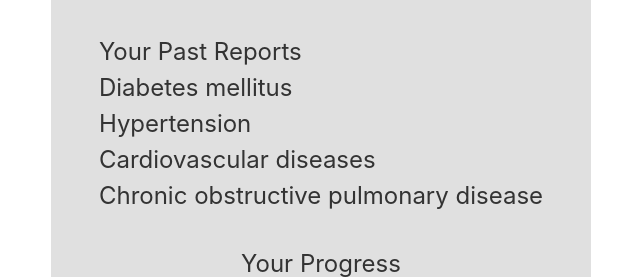
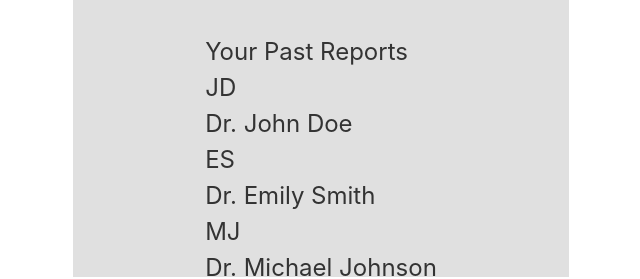
Before and after one commit to halomanlodestar/hackoverse, a React (Vite) app: page /dashboard in a window 1280 px wide. Shown: the part 523-802 px from the top of the page, without its empty margins (319-959 px from the left). Built offline with nearby package versions, Linux system fonts and the light colour scheme.

Commit message:
Added Charts

```diff
--- a/package.json
+++ b/package.json
@@ -28,6 +28,7 @@
     "eslint-plugin-react-hooks": "^4.6.0",
     "eslint-plugin-react-refresh": "^0.4.6",
     "postcss": "^8.4.38",
+    "prettier": "^3.2.5",
     "tailwindcss": "^3.4.3",
     "typescript": "^5.2.2",
     "vite": "^5.2.0"
--- a/src/components/Chart.tsx
+++ b/src/components/Chart.tsx
@@ -41,7 +41,7 @@ const Chart = ({data}: CardProps) => {
               {/*<div className={"h-2 w-2 rounded-full bg-red-600"} />*/}
               <div key={index}
                    className={"relative bg-red-600 w-1 h-full rounded-t-xl flex justify-center space-x-2"}>
-                <span className={"absolute -top-10"}>{value * loadProgress}</span>
+                <span className={"absolute -top-10"}>{value + 200 * loadProgress}</span>
               </div>
               </div>
             </div>
--- a/src/data.ts
+++ b/src/data.ts
@@ -25,3 +25,42 @@ export const chronicDiseases: { name: string }[] = [
   { name: "Migraine headaches" },
   { name: "Chronic pain disorders" }
 ];
+
+export const placeholderData = [
+  {
+    doctor: {
+      name: 'Dr. John Doe',
+      image: '',
+    },
+    disease: chronicDiseases[0].name,
+    lastAppointment: new Date('2024-04-10'),
+    nextAppointment: new Date('2024-05-10'),
+  },
+  {
+    doctor: {
+      name: 'Dr. Emily Smith',
+      image: '',
+    },
+    disease: chronicDiseases[1].name,
+    lastAppointment: new Date('2024-04-15'),
+    nextAppointment: new Date('2024-05-15'),
+  },
+  {
+    doctor: {
+      name: 'Dr. Michael Johnson',
+      image: '',
+    },
+    disease: chronicDiseases[2].name,
+    lastAppointment: new Date('2024-04-05'),
+    nextAppointment: new Date('2024-05-05'),
+  },
+  {
+    doctor: {
+      name: 'Dr. Sarah Lee',
+      image: '',
+    },
+    disease: chronicDiseases[3].name,
+    lastAppointment: new Date('2024-04-20'),
+    nextAppointment: new Date('2024-05-20'),
+  }
+];
--- a/src/routes/dashboard.tsx
+++ b/src/routes/dashboard.tsx
@@ -1,30 +1,40 @@
-import {chronicDiseases} from "../data.ts";
+import { chronicDiseases, placeholderData } from "../data.ts";
 import Chart from "../components/Chart.tsx";
 
 const Dashboard = () => {
-
   // Name
   // Image
   // Personal Details
   // Past Report
   // Progress
-   // medicine course
-   //
+  // medicine course
+  //
 
-  const profileImage = "https://thumbs.dreamstime.com/b/profile-picture-caucasian-male-employee-posing-office-happy-young-worker-look-camera-workplace-headshot-portrait-smiling-190186649.jpg"
+  const profileImage =
+    "https://thumbs.dreamstime.com/b/profile-picture-caucasian-male-employee-posing-office-happy-young-worker-look-camera-workplace-headshot-portrait-smiling-190186649.jpg";
 
   return (
     <main className={"h-full"}>
-      <section className={"h-fit bg-neutral-300 p-4 rounded-2xl w-4/5 flex items-center space-x-4"}>
-        <img src={profileImage} alt={"Profile picture"} className={"w-32 h-32 object-cover rounded-full"}/>
+      <section
+        className={
+          "h-fit bg-neutral-300 p-4 rounded-2xl w-4/5 flex items-center space-x-4"
+        }
+      >
+        <img
+          src={profileImage}
+          alt={"Profile picture"}
+          className={"w-32 h-32 object-cover rounded-full"}
+        />
         <h2 className={"text-3xl"}>
           Hello <span className={"font-medium"}>Kunal Rana</span>
         </h2>
       </section>
 
-      <section className={"h-fit bg-neutral-300 p-4 rounded-2xl w-4/5 flex flex-col"}>
+      <section
+        className={"h-fit bg-neutral-300 p-4 rounded-2xl w-4/5 flex flex-col"}
+      >
         <h3>Your Personal Details</h3>
-        <hr className={"my-3 bg-black h-px"}/>
+        <hr className={"my-3 bg-black h-px"} />
         <div className={"grid grid-cols-2"}>
           <div>
             <span className={"font-medium"}>Age:</span> 25
@@ -35,16 +45,60 @@ const Dashboard = () => {
         </div>
       </section>
 
-      <section className={"h-fit bg-neutral-300 p-4 rounded-2xl w-4/5 flex flex-col space-y-4"}>
+      <section
+        className={
+          "h-fit bg-neutral-300 p-4 rounded-2xl w-4/5 flex flex-col space-y-4"
+        }
+      >
         <h3>Your Past Reports</h3>
-        <div className={"w-full flex flex-col md:flex-row space-y-2 md:space-y-0 md:space-x-3 overflow-x-scroll"}>
-          {chronicDiseases.slice(0, 4).map(({name}) => {
-            return (
-              <li className={"w-fit h-10 border border-black rounded-full text-lg p-2 px-3 items-center flex hover:bg-black hover:text-white cursor-pointer duration-100"}>
-                <span>{name}</span>
-              </li>
-            )
-          })}
+        <div className={"w-full flex flex-col space-y-2 overflow-x-scroll"}>
+          {/*<div className={"w-full flex flex-col md:flex-row space-y-2 md:space-y-0 md:space-x-3 overflow-x-scroll"}>*/}
+          {/*{chronicDiseases.slice(0, 4).map(({name}) => {*/}
+          {/*  return (*/}
+          {/*    <li className={"w-fit h-10 border border-black rounded-full text-lg p-2 px-3 items-center flex hover:bg-black hover:text-white cursor-pointer duration-100"}>*/}
+          {/*      <span>{name}</span>*/}
+          {/*    </li>*/}
+          {/*  )*/}
+          {/*})}*/}
+
+          {placeholderData
+            .slice(0, 4)
+            .map(
+              (
+                { doctor, lastAppointment, nextAppointment, disease },
+                index,
+              ) => {
+                return (
+                  <div
+                    className={
+                      "flex space-x-4 pl-[2px] items-center p-2 border"
+                    }
+                  >
+                    {doctor.image ? (
+                      <img
+                        alt={doctor.name}
+                        src={doctor.image}
+                        className={"h-14 w-14"}
+                      />
+                    ) : (
+                      <div
+                        className={
+                          "h-14 w-14 rounded-full bg-cyan-600 text-white flex items-center justify-centers"
+                        }
+                      >
+                        <span>
+                          {doctor.name
+                            .split(" ")
+                            .filter((str) => str !== " ")
+                            .map((str, index) => index != 0 && str[0])}
+                        </span>
+                      </div>
+                    )}
+                    {doctor.name}
+                  </div>
+                );
+              },
+            )}
         </div>
       </section>
 
@@ -54,8 +108,6 @@ const Dashboard = () => {
           <Chart data={[10, 80, 30, 40, 33, 90, 58]} />
         </div>
       </section>
-
-
     </main>
   );
 };
```
Also changed, not shown: 1 other file (tests, documents, lock files or other folders).
